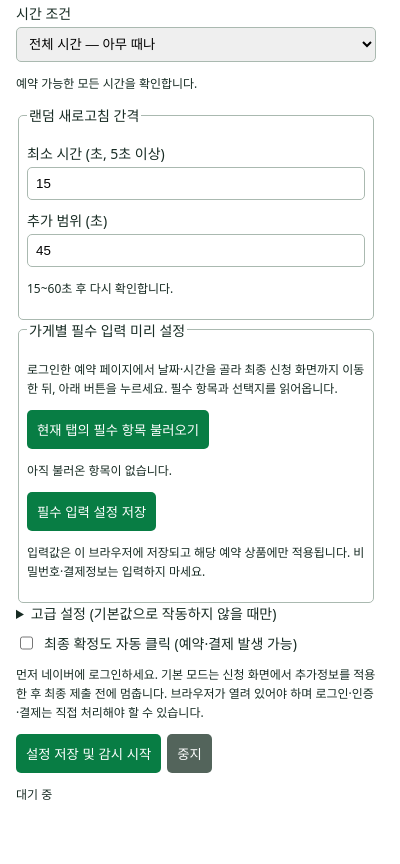
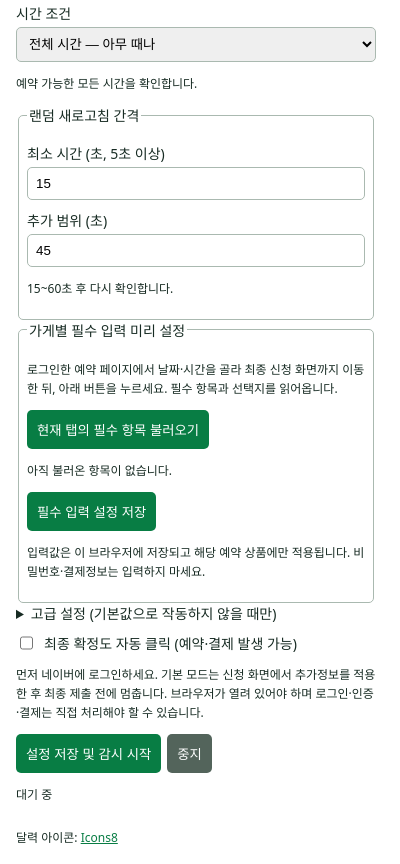
Before and after one commit to pingping-e/naver-booking, a browser extension: page extension/popup.html in a window 400 px wide. Shown: the part 359-1223 px from the top of the page. Before the commit the page ends 1191 px from the top, so only its background shows below. Drawn offline with Linux system fonts and the light colour scheme.

Commit message:
Use white Icons8 calendar on green with attribution

```diff
--- a/extension/popup.html
+++ b/extension/popup.html
@@ -68,4 +68,4 @@
 <label class="check"><input name="autoConfirm" type="checkbox"> 최종 확정도 자동 클릭 (예약·결제 발생 가능)</label>
 <p>먼저 네이버에 로그인하세요. 기본 모드는 신청 화면에서 추가정보를 적용한 후 최종 제출 전에 멈춥니다. 브라우저가 열려 있어야 하며 로그인·인증·결제는 직접 처리해야 할 수 있습니다.</p>
 <button type="submit">설정 저장 및 감시 시작</button><button id="stop" type="button">중지</button>
-</form><p id="status" role="status"></p><ul id="logs"></ul><script type="module" src="popup.js"></script></body></html>
+</form><p id="status" role="status"></p><ul id="logs"></ul><p class="icon-credit">달력 아이콘: <a href="https://icons8.kr/icon/23/calendar" target="_blank" rel="noopener noreferrer">Icons8</a></p><script type="module" src="popup.js"></script></body></html>
--- a/package.json
+++ b/package.json
@@ -1,6 +1,6 @@
 {
   "name": "naver-booking-watch",
-  "version": "0.1.12",
+  "version": "0.1.13",
   "private": true,
   "type": "module",
   "scripts": {
```
Also changed, not shown: README.md, extension/icons/LICENSE.txt, extension/icons/README.md, extension/icons/calendar-source.png (added), extension/icons/icon-128.png, extension/icons/icon-16.png, extension/icons/icon-32.png, extension/icons/icon-48.png, extension/icons/icon.svg (deleted), extension/manifest.json.
